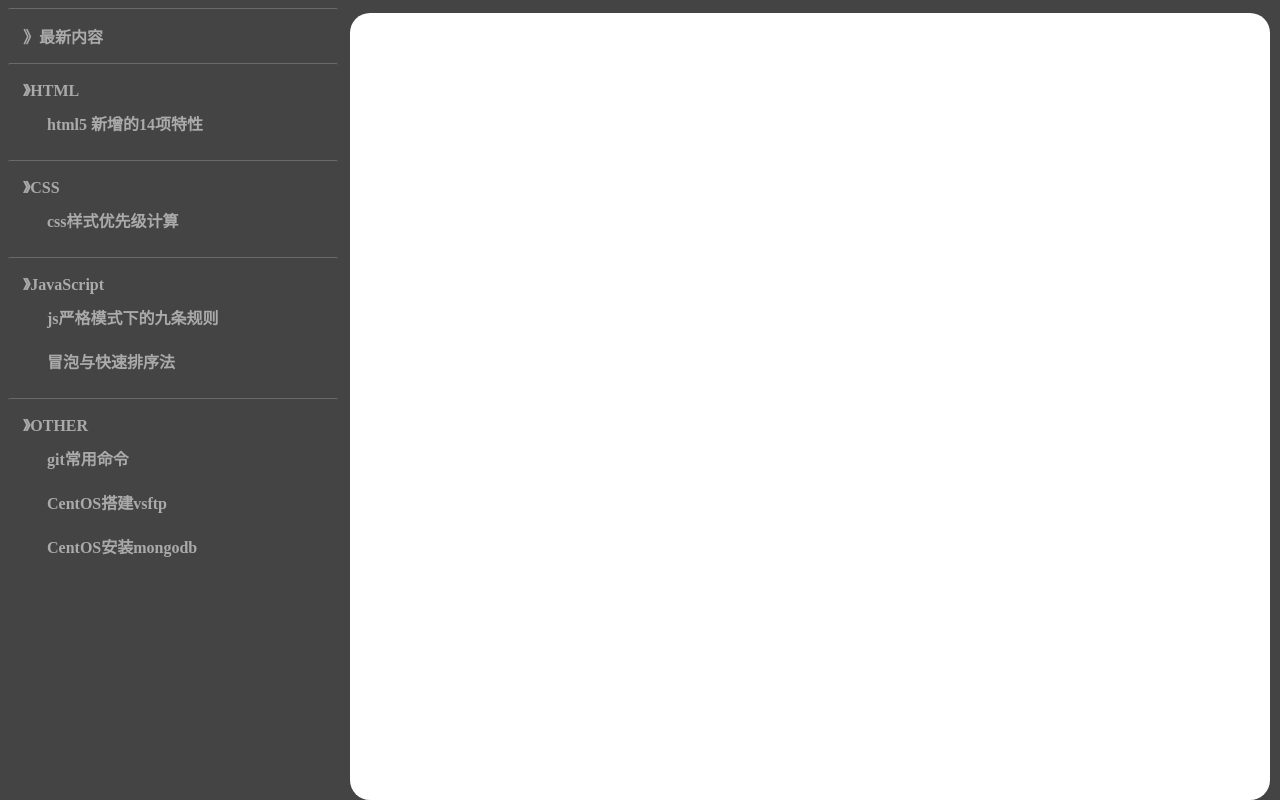
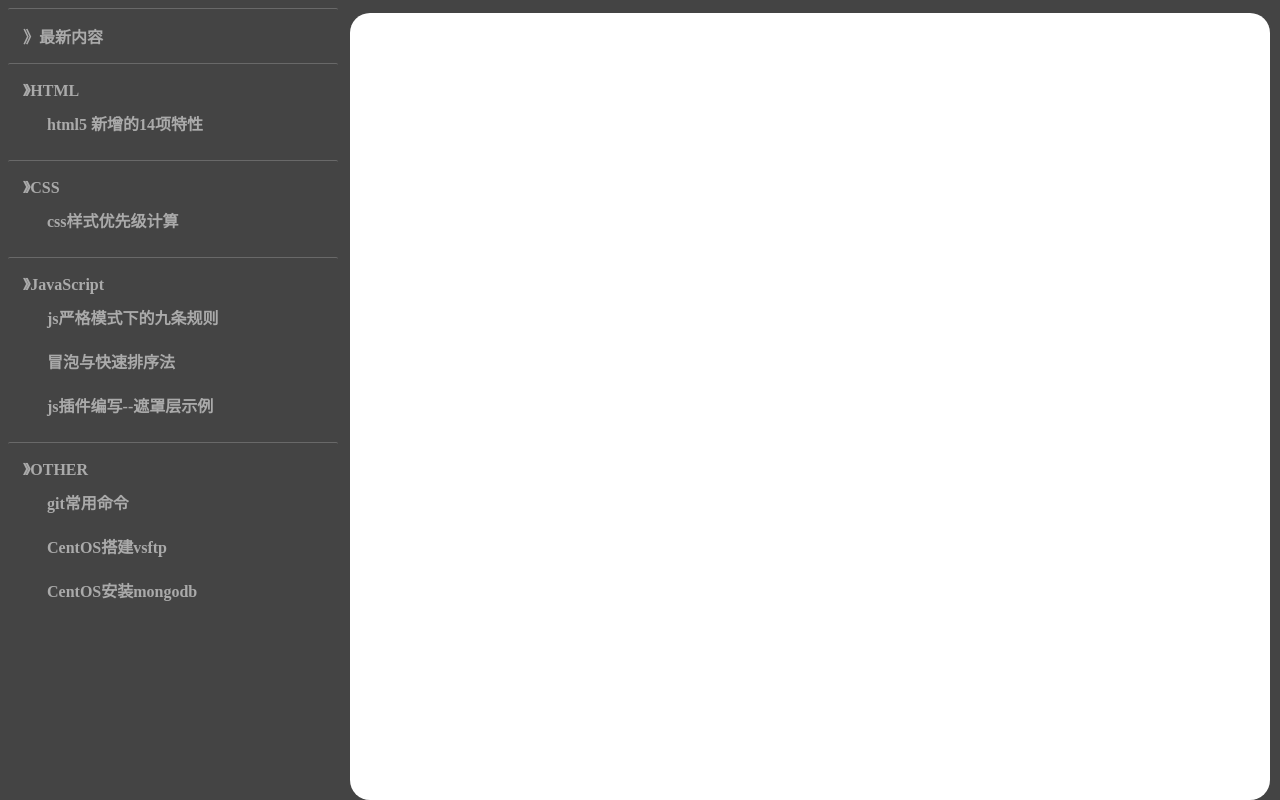
Before and after one commit to Autmn/Blog, a website: page index.html in a window 1280 px wide. Drawn offline with Linux system fonts and the light colour scheme.

Commit message:
2017/6/19

```diff
--- a/index.html
+++ b/index.html
@@ -27,6 +27,7 @@
 				<ul class="article-list">
 					<li><a href="article/javascript/jsStrictMode.html" title="js严格模式下的九条规则" target="main">js严格模式下的九条规则</a></li>
 					<li><a href="article/javascript/bubbleAndQuickAbost.html" title="冒泡与快速排序法" target="main">冒泡与快速排序法</a></li>
+					<li><a href="article/javascript/JSmask.html" title="js插件编写--遮罩层示例" target="main">js插件编写--遮罩层示例</a></li>
 				</ul>
 			</li>
 			<li><a href="#" title="javascript">》OTHER</a>
```
